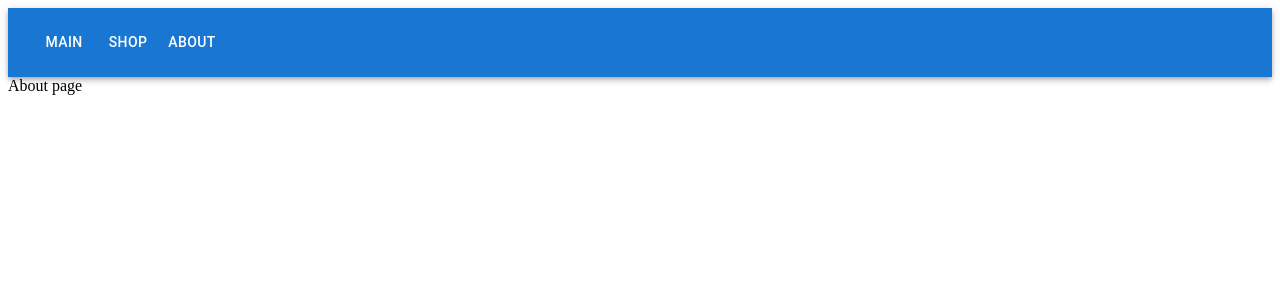
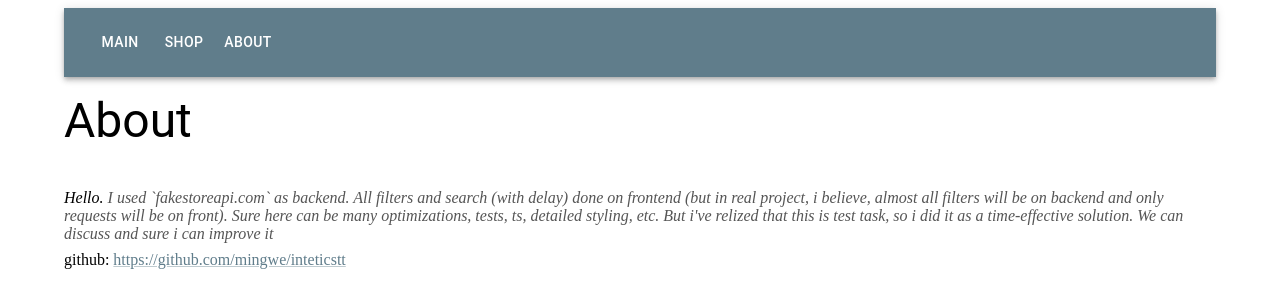
Before and after one commit to mingwe/inteticstt, a Next.js app: page /about in a window 1280 px wide. Shown: the top 308 px of the page. Built offline with nearby package versions, Linux system fonts and the light colour scheme.

Commit message:
test api

```diff
--- a/package.json
+++ b/package.json
@@ -13,7 +13,9 @@
     "@testing-library/react": "^13.4.0",
     "@testing-library/user-event": "^14.4.3",
     "axios": "^1.3.4",
+    "dotenv": "^16.0.3",
     "fuse.js": "^6.6.2",
+    "lodash": "^4.17.21",
     "next": "^13.2.4",
     "prop-types": "^15.8.1",
     "react": "^18.2.0",
--- a/pages/about.js
+++ b/pages/about.js
@@ -1,10 +1,11 @@
 import React from 'react'
 import { MainContainer } from '../src/components/MainContainer'
+import { AppInfo } from '../src/components/AppInfo'
 
 const About = () => {
   return (
-    <MainContainer>
-      About page
+    <MainContainer title={'About'} keywords={'about, app info'}>
+      <AppInfo/>
     </MainContainer>
   )
 }
--- /dev/null
+++ b/src/api/ShopApi.js
@@ -0,0 +1,67 @@
+/* eslint-disable no-underscore-dangle */
+import _axios from 'axios'
+import { trimEnd } from 'lodash'
+
+// import { clearSession, getSession, setSession } from '@src/store/session'
+
+function createBaseApi() {
+  const BaseApi = _axios.create()
+
+  // const refreshAccessToken = async ({ refreshToken }) => {
+  //   const resp = await BaseApi.post('/auth:refresh_access_token', {
+  //     refresh_token: refreshToken
+  //   })
+  //
+  //   if (resp.errorObject?.message) {
+  //     throw new Error(resp.errorObject.message)
+  //   }
+  //
+  //   setSession({ AccessToken: resp.results.access_token, RefreshToken: refreshToken })
+  // }
+
+  // BaseApi.interceptors.request.use(
+  //   config => {
+  //     const session = getSession()
+  //     if (session?.AccessToken) {
+  //       config.headers = {
+  //         Authorization: `Bearer ${session.AccessToken}`
+  //       }
+  //     }
+  //     return config
+  //   },
+  //   error => Promise.reject(error)
+  // )
+
+  // BaseApi.interceptors.response.use(
+  //   response => response.data,
+  //   async error => {
+  //     const originalRequest = error.config
+  //     const session = getSession()
+  //     const refreshToken = session?.RefreshToken
+  //
+  //     if (error.response.status === 403) {
+  //       if (!originalRequest._retry && refreshToken) {
+  //         originalRequest._retry = true
+  //         await refreshAccessToken({ refreshToken })
+  //         return BaseApi(originalRequest)
+  //       }
+  //
+  //       // If the we tried refreshing the token, but still got 403,
+  //       // clear the session and reload the app
+  //       clearSession()
+  //       window.location.reload()
+  //     }
+  //
+  //     return Promise.reject(error)
+  //   }
+  // )
+  return BaseApi
+}
+
+const ShopApi = createBaseApi()
+
+// Needs to end without a slash
+// ShopApi.defaults.baseURL = `https://demo-server-forked.vercel.app/api`
+ShopApi.defaults.baseURL = `${trimEnd(process.env.NEXT_PUBLIC_API_URL, '/')}`
+
+export default ShopApi
--- /dev/null
+++ b/src/api/shop/AuthService.js
@@ -0,0 +1 @@
+// here we can do auth api actions
--- /dev/null
+++ b/src/api/shop/FiltersService.js
@@ -0,0 +1,6 @@
+import ShopApi from '../ShopApi'
+
+export default {
+  getColorsList: () =>
+    ShopApi.get('/colors/')
+}
--- /dev/null
+++ b/src/api/shop/ProductsService.js
@@ -0,0 +1,20 @@
+import ShopApi from '../ShopApi'
+
+export default {
+  getProducts: ({ sort: { page = 1, perPage = 10 } = {} } = {}) =>
+    ShopApi.get('/products/', {
+      // params: {
+      //   offset: (page - 1) * perPage,
+      //   limit: perPage,
+      //   getCount: 1
+      // }
+    }),
+  getProductById: ({ productId }) => ShopApi.get(`/products/${productId}`)
+  // batchGetProductById: ({ ids }) =>
+  //   ShopApi.get(`/products:batchGet`, {
+  //     params: {
+  //       ids
+  //     },
+  //     paramsSerializer: ({ ids }) => ids.map(id => `ids=${id}`).join('&')
+  //   })
+}
--- a/src/components/Header.js
+++ b/src/components/AppInfo.js
@@ -1,7 +1,11 @@
 import React from 'react'
 import { Link, Typography } from '@mui/material'
+import ProductsService from '../api/shop/ProductsService';
+import FiltersService from '../api/shop/FiltersService';
 
-export const Header = () => {
+export const AppInfo = () => {
+  // console.log('ps p', ProductsService.getProducts())
+  // console.log('colors', FiltersService.getColorsList())
   const description = 'I used `fakestoreapi.com` as backend. All filters and search (with delay) done on frontend (but in real project, i believe, almost all filters will be on backend and only requests will be on front). Sure here can be many optimizations, tests, ts, detailed styling, etc. But i\'ve relized that this is test task, so i did it as a time-effective solution. We can discuss and sure i can improve it'
   return (
     <>
@@ -10,7 +14,7 @@ export const Header = () => {
         textAlign={'left'}
         mb={5}
       >
-        Shop
+        About
       </Typography>
       <Typography
         variant={'description'}
--- a/src/components/MainContainer.js
+++ b/src/components/MainContainer.js
@@ -1,6 +1,13 @@
 import React from 'react'
 import TopBar from './TopBar'
 import Head from 'next/head';
+import { Box, Container, createTheme, Grid, ThemeProvider } from '@mui/material';
+import { AppInfo } from './AppInfo';
+import { Search } from './filters/Search';
+import { Sidebar } from './Sidebar';
+import { Sort } from './Sort';
+import { Main } from './Main';
+import { blueGrey, grey } from '@mui/material/colors';
 
 const pages = [
   {
@@ -17,16 +24,39 @@ const pages = [
   }
 ]
 export const MainContainer = ({ children, title, keywords }) => {
+
+  const redTheme = createTheme({
+    palette: {
+      primary: blueGrey,
+      secondary: {
+        light: grey[100],
+        main: grey[900],
+        dark: grey[700],
+        contrastText: '#fff',
+      },
+    }
+  })
+
   return (
     <>
       <Head>
         <meta keywords={'Peter, js app shop' + keywords} />
         <title>{title}</title>
       </Head>
-      <TopBar pages={pages}/>
-      <div>
-        {children}
-      </div>
+      <ThemeProvider theme={redTheme}>
+        <Container>
+          <Grid container>
+            <Grid item xs={12} pb={2}>
+              <TopBar pages={pages}/>
+            </Grid>
+            <Grid item xs={12}>
+              <Grid container>
+                {children}
+              </Grid>
+            </Grid>
+          </Grid>
+        </Container>
+      </ThemeProvider>
     </>
   )
 }
```
Also changed, not shown: pages/shop.js (+18 -2 lines), src/App.js (deleted, +0 -49 lines), 2 other files (tests, documents, lock files or other folders).
